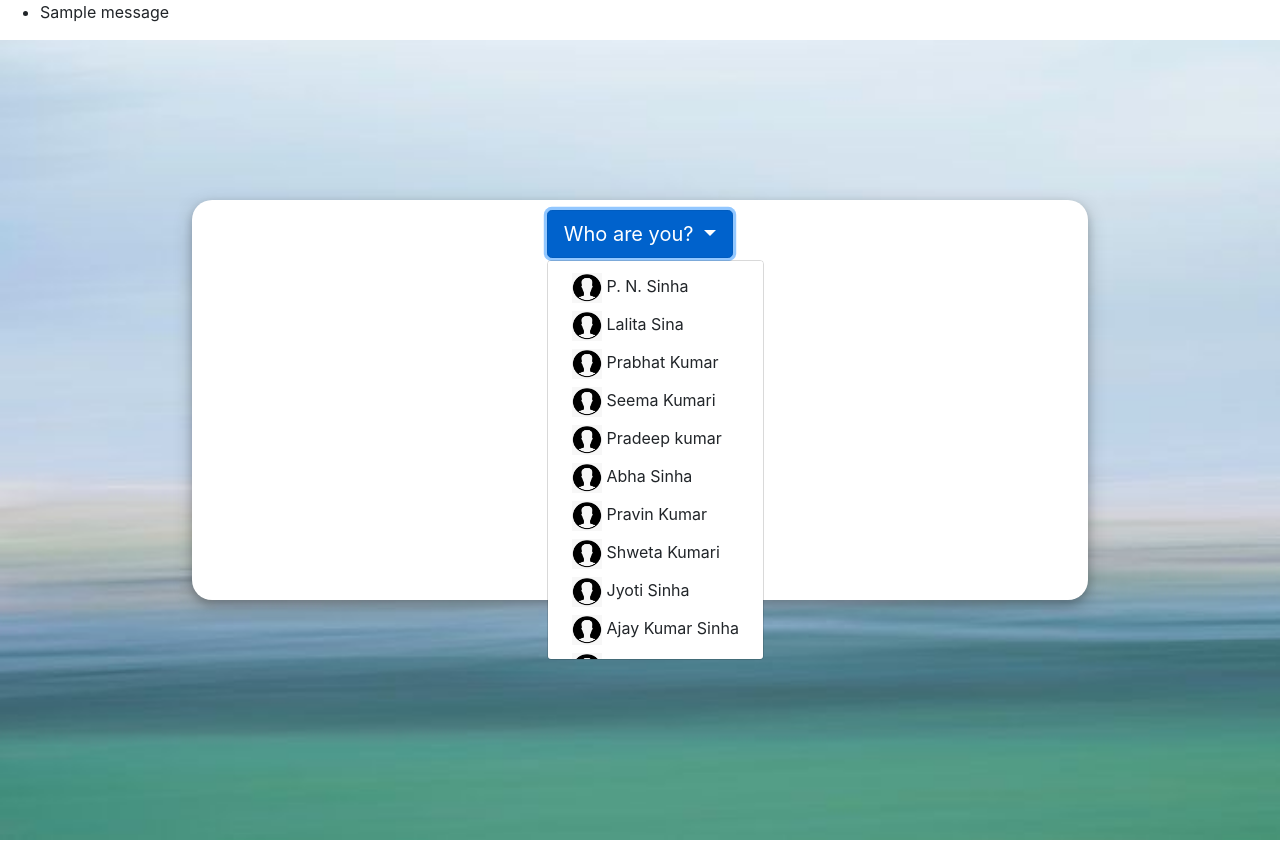
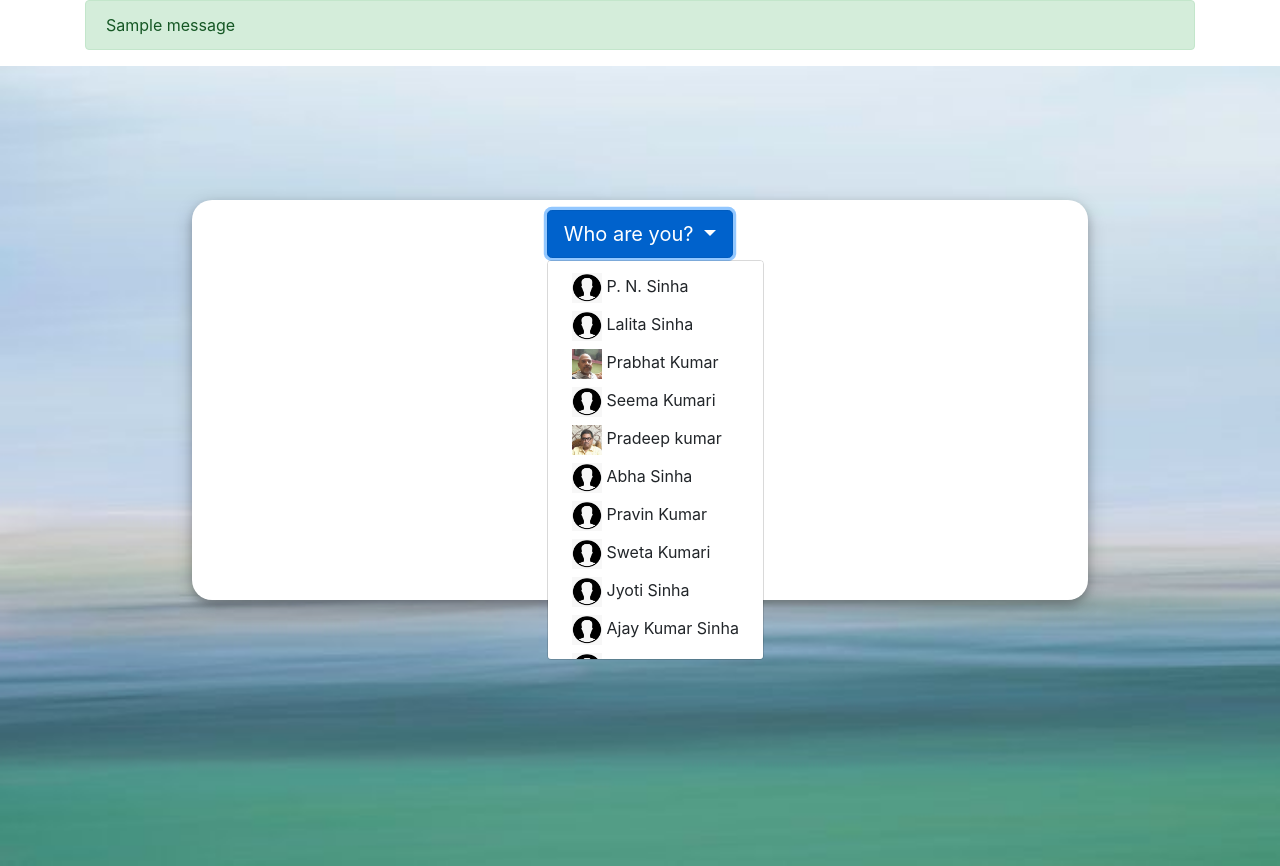
Before and after one commit to pran01/Familyapp, a Python web app: template familyapp/templates/familytree.html in a window 1280 px wide, after a click on "Who are you?". Before the commit the page ends 840 px from the top, so only its background shows below. Run offline with Jinja, Linux system fonts and the light colour scheme; the template is opened without the code that fills it, so the values that code supplies are empty; one stand-in notice (Sample message) is shown; some libraries are stand-ins or nearby versions.

Commit message:
User registration and Profile pics

```diff
--- a/familyapp/__init__.py
+++ b/familyapp/__init__.py
@@ -1,6 +1,7 @@
 from flask import Flask
 from flask_sqlalchemy import SQLAlchemy
 from flask_login import LoginManager
+from flask_admin import Admin
 from flask_mail import Mail
 import os
 
--- a/familyapp/templates/familytree.html
+++ b/familyapp/templates/familytree.html
@@ -10,24 +10,60 @@
     Who are you?
   </button>
   <div class="dropdown-menu mh-100">
-    <a class="dropdown-item" href="#"><img src="static/images/person.png" style="height: 30px;width: 30px;"/>  P. N. Sinha</a>
-    <a class="dropdown-item" href="#"><img src="static/images/person.png" style="height: 30px;width: 30px;"/>  Lalita Sina</a>
-    <a class="dropdown-item" href="#"><img src="static/images/person.png" style="height: 30px;width: 30px;"/>  Prabhat Kumar</a>
-    <a class="dropdown-item" href="#"><img src="static/images/person.png" style="height: 30px;width: 30px;"/>  Seema Kumari</a>
-    <a class="dropdown-item" href="#"><img src="static/images/person.png" style="height: 30px;width: 30px;"/>  Pradeep kumar</a>
-    <a class="dropdown-item" href="#"><img src="static/images/person.png" style="height: 30px;width: 30px;"/>  Abha Sinha</a>
-    <a class="dropdown-item" href="#"><img src="static/images/person.png" style="height: 30px;width: 30px;"/>  Pravin Kumar</a>
-    <a class="dropdown-item" href="#"><img src="static/images/person.png" style="height: 30px;width: 30px;"/>  Shweta Kumari</a>
-    <a class="dropdown-item" href="#"><img src="static/images/person.png" style="height: 30px;width: 30px;"/>  Jyoti Sinha</a>
-    <a class="dropdown-item" href="#"><img src="static/images/person.png" style="height: 30px;width: 30px;"/>  Ajay Kumar Sinha</a>
-    <a class="dropdown-item" href="#"><img src="static/images/person.png" style="height: 30px;width: 30px;"/>  Runnu Sinha</a>
-    <a class="dropdown-item" href="#"><img src="static/images/person.png" style="height: 30px;width: 30px;"/>  Sachin Sinha</a>
-    <a class="dropdown-item" href="#"><img src="static/images/person.png" style="height: 30px;width: 30px;"/>  Bhavya Sinha</a>
-    <a class="dropdown-item" href="#"><img src="static/images/person.png" style="height: 30px;width: 30px;"/>  Pranay Sinha</a>
-    <a class="dropdown-item" href="#"><img src="static/images/person.png" style="height: 30px;width: 30px;"/>  Pranav Sinha</a>
-    <a class="dropdown-item" href="#"><img src="static/images/person.png" style="height: 30px;width: 30px;"/>  Prajjwal Sinha</a>
-    <a class="dropdown-item" href="#"><img src="static/images/person.png" style="height: 30px;width: 30px;"/>  Prateek Sinha</a>
-    <a class="dropdown-item" href="#"><img src="static/images/person.png" style="height: 30px;width: 30px;"/>  Pratyaksha Sinha</a>
+    <a class="dropdown-item" href="#">
+      <img src="{{url_for('static',filename='images/person.png')}}"
+           style="height: 30px;width: 30px;"/>  P. N. Sinha</a>
+    <a class="dropdown-item" href="#">
+      <img src="{{url_for('static',filename='images/person.png')}}"
+           style="height: 30px;width: 30px;"/>  Lalita Sinha</a>
+    <a class="dropdown-item" href="{{url_for('login',name='Prabhat Kumar')}}">
+      <img src="{{url_for('static',filename='profile_pics/Prabhat Kumar.png')}}"
+           style="height: 30px;width: 30px;"/>  Prabhat Kumar</a>
+    <a class="dropdown-item" href="{{url_for('login',name='Seema Kumari')}}">
+      <img src="{{url_for('static',filename='images/person.png')}}"
+           style="height: 30px;width: 30px;"/>  Seema Kumari</a>
+    <a class="dropdown-item" href="{{url_for('login',name='Pradeep kumar')}}">
+      <img src="{{url_for('static',filename='profile_pics/Pradeep Kumar.png')}}"
+           style="height: 30px;width: 30px;"/>  Pradeep kumar</a>
+    <a class="dropdown-item" href="{{url_for('login',name='Abha Sinha')}}">
+      <img src="{{url_for('static',filename='images/person.png')}}"
+           style="height: 30px;width: 30px;"/>  Abha Sinha</a>
+    <a class="dropdown-item" href="{{url_for('login',name='Pravin Kumar')}}">
+      <img src="{{url_for('static',filename='images/person.png')}}"
+           style="height: 30px;width: 30px;"/>  Pravin Kumar</a>
+    <a class="dropdown-item" href="{{url_for('login',name='Sweta Kumari')}}">
+      <img src="{{url_for('static',filename='images/person.png')}}"
+           style="height: 30px;width: 30px;"/>  Sweta Kumari</a>
+    <a class="dropdown-item" href="{{url_for('login',name='Jyoti Sinha')}}">
+      <img src="{{url_for('static',filename='images/person.png')}}"
+           style="height: 30px;width: 30px;"/>  Jyoti Sinha</a>
+    <a class="dropdown-item" href="{{url_for('login',name='Ajay Kumar Sinha')}}">
+      <img src="{{url_for('static',filename='images/person.png')}}"
+           style="height: 30px;width: 30px;"/>  Ajay Kumar Sinha</a>
+    <a class="dropdown-item" href="{{url_for('login',name='Runnu Sinha')}}">
+      <img src="{{url_for('static',filename='images/person.png')}}"
+           style="height: 30px;width: 30px;"/>  Runnu Sinha</a>
+    <a class="dropdown-item" href="{{url_for('login',name='Sachin Sinha')}}">
+      <img src="{{url_for('static',filename='images/person.png')}}"
+           style="height: 30px;width: 30px;"/>  Sachin Sinha</a>
+    <a class="dropdown-item" href="{{url_for('login',name='Bhavya Sinha')}}">
+      <img src="{{url_for('static',filename='profile_pics/Bhavya Sinha.png')}}"
+           style="height: 30px;width: 30px;"/>  Bhavya Sinha</a>
+    <a class="dropdown-item" href="{{url_for('login',name='Pranay Sinha')}}">
+      <img src="{{url_for('static',filename='profile_pics/Pranay Sinha.png')}}"
+           style="height: 30px;width: 30px;"/>  Pranay Sinha</a>
+    <a class="dropdown-item" href="{{url_for('login',name='Pranav Sinha')}}">
+      <img src="{{url_for('static',filename='profile_pics/Pranav Sinha.jpg')}}"
+           style="height: 30px;width: 30px;"/>  Pranav Sinha</a>
+    <a class="dropdown-item" href="{{url_for('login',name='Prajjwal Sinha')}}">
+      <img src="{{url_for('static',filename='images/person.png')}}"
+           style="height: 30px;width: 30px;"/>  Prajjwal Sinha</a>
+    <a class="dropdown-item" href="{{url_for('login',name='Prateek Sinha')}}">
+      <img src="{{url_for('static',filename='images/person.png')}}"
+           style="height: 30px;width: 30px;"/>  Prateek Sinha</a>
+    <a class="dropdown-item" href="{{url_for('login',name='Pratyaksha Sinha')}}">
+      <img src="{{url_for('static',filename='images/person.png')}}"
+           style="height: 30px;width: 30px;"/>  Pratyaksha Sinha</a>
   </div>
 </div>
 
--- a/familyapp/templates/layout.html
+++ b/familyapp/templates/layout.html
@@ -13,15 +13,17 @@
 	{% endblock %}
 </head>
 <body>
-        {% with messages = get_flashed_messages() %}
+        <div class="container">
+        {% with messages = get_flashed_messages(with_categories=true) %}
         {% if messages %}
-        <ul>
-            {% for message in messages %}
-            <li> {{ message }}</li>
+            {% for category,message in messages %}
+                <div class="alert alert-{{ category }}">
+                {{ message }}
+                </div>
             {% endfor %}
-        </ul>
         {% endif %}
         {% endwith %}
+        </div>
         {% block body %}
 
         {% endblock %}
```
Also changed, not shown: familyapp/forms.py (added, +32 -0 lines), familyapp/models.py (added, +36 -0 lines), familyapp/routes.py (+57 -2 lines), familyapp/templates/login.html (+34 -0 lines), familyapp/templates/register.html (added, +48 -0 lines), familyapp/static/profile_pics/61a2c906680f98ee.png (added), familyapp/static/profile_pics/8d94d6b5cab81ee4.png (added), familyapp/static/profile_pics/Bhavya Sinha.png (added), familyapp/static/profile_pics/Prabhat Kumar.png (added), familyapp/static/profile_pics/Pradeep Kumar.png (added), familyapp/static/profile_pics/Pranav Sinha.jpg (added), familyapp/static/profile_pics/Pranay Sinha.png (added), familyapp/static/profile_pics/Pravin Kumar.png (added), familyapp/static/profile_pics/d2ee018335343424.png (added), 1 more files.
